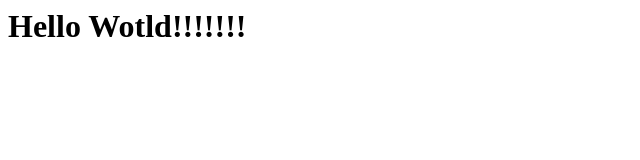
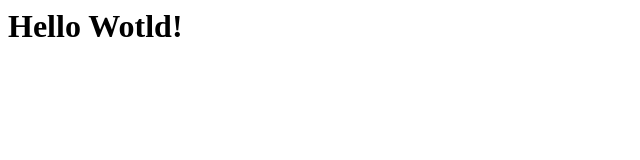
Before and after one commit to switsoeTechtonic/gitTestFolder, a plain HTML site: page index.html in a window 1280 px wide. Shown: the whole page, without its empty margins (0-640 px from the left). Drawn offline with Linux system fonts and the light colour scheme.

Commit message:
update 2

```diff
--- a/index.html
+++ b/index.html
@@ -1 +1 @@
-<h1>Hello Wotld!!!!!!!</h1>
+<h1>Hello Wotld!</h1>
```
